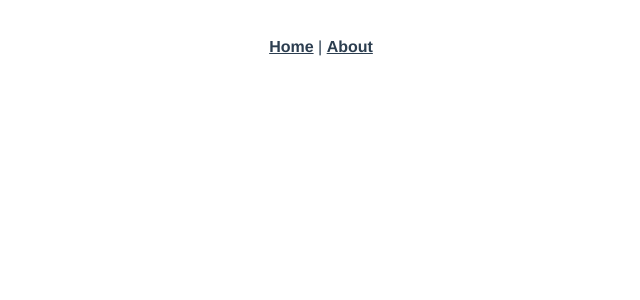
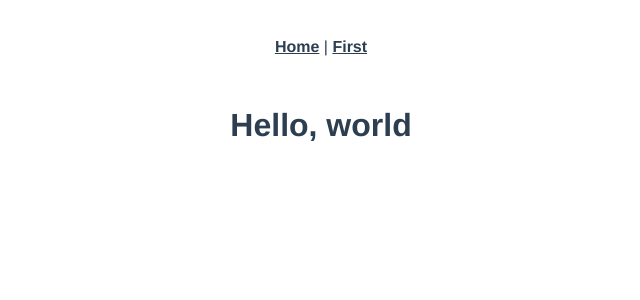
Before and after one commit to AlexanderInsulin/topln, a Vue app: page /#/first in a window 1280 px wide. Shown: the top 300 px of the page, without its empty margins (319-959 px from the left). Built offline with nearby package versions, Linux system fonts and the light colour scheme.

Commit message:
Add page for first task

```diff
--- a/src/App.vue
+++ b/src/App.vue
@@ -2,7 +2,7 @@
   <div id="app">
     <div id="nav">
       <router-link to="/">Home</router-link> |
-      <router-link to="/about">About</router-link>
+      <router-link to="/first">First</router-link>
     </div>
     <router-view/>
   </div>
--- a/src/router.js
+++ b/src/router.js
@@ -1,15 +1,22 @@
 import Vue from 'vue'
 import Router from 'vue-router'
-import Home from './views/Home.vue'
+import Home from '@/views/Home.vue'
+const First = () => import('@/views/First.vue')
 
 Vue.use(Router)
 
 export default new Router({
+  mode: 'history',
   routes: [
     {
       path: '/',
       name: 'home',
       component: Home
+    },
+    {
+      path: '/first',
+      name: 'first',
+      component: First
     }
   ]
 })
--- /dev/null
+++ b/src/views/First.vue
@@ -0,0 +1,17 @@
+<template>
+    <div>1</div>
+</template>
+
+<script>
+import { mapState, mapActions } from 'vuex'
+
+export default {
+  name: 'first',
+  computed: mapState('calculator', [
+    'fractions', 'operators'
+  ]),
+  methods: mapActions('calculator', [
+    'addFraction', 'updateFraction'
+  ])
+}
+</script>
```
